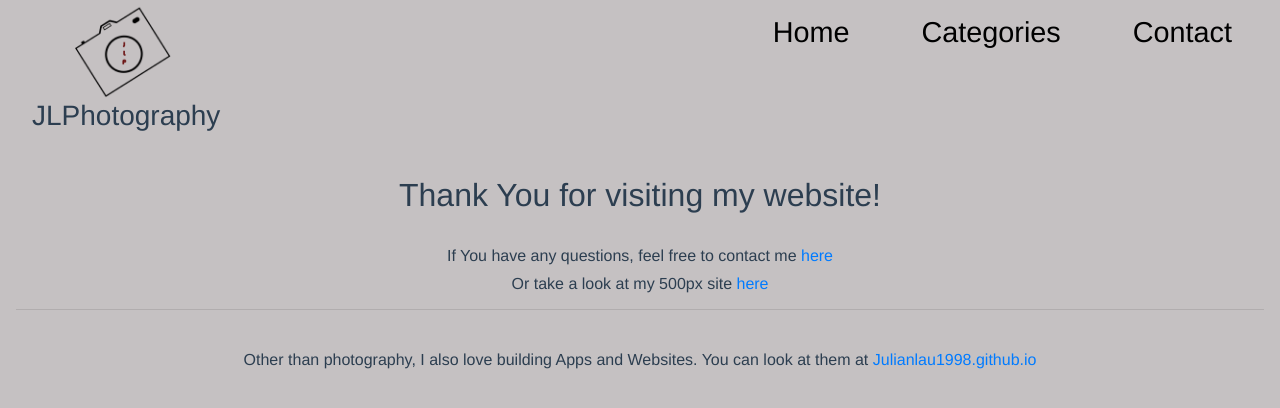
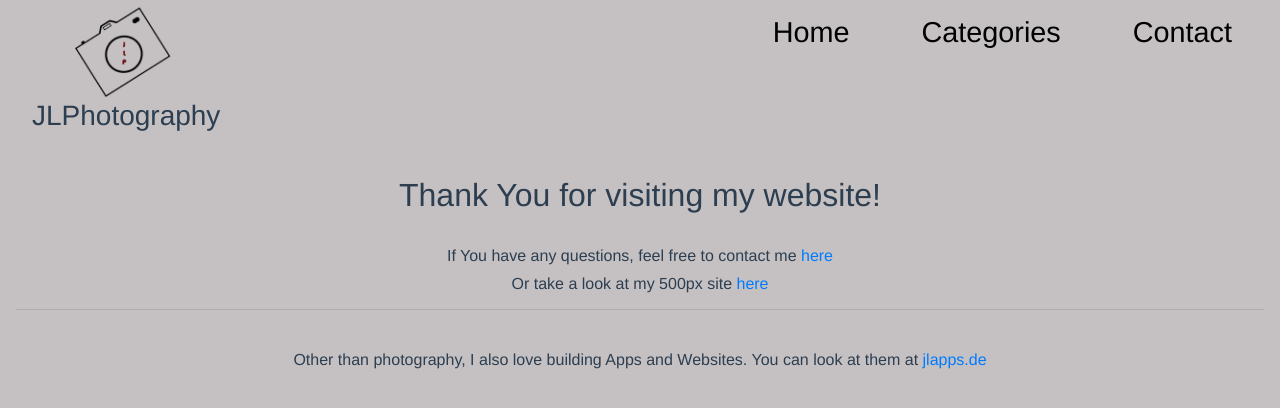
Before and after one commit to Julianlau1998/jlPhotography, a Vue app: page /contact in a window 1280 px wide. Shown: the top 408 px of the page. Built offline with nearby package versions, Linux system fonts and the light colour scheme.

Commit message:
changes jlapps website link

```diff
--- a/src/components/contactPage.vue
+++ b/src/components/contactPage.vue
@@ -15,8 +15,8 @@
              <br>
              <h6>Other than photography, I also love building Apps and Websites.
                  You can look at them at
-                 <a href="https://julianlau1998.github.io">
-                     Julianlau1998.github.io
+                 <a href="https://jlapps.de/">
+                     jlapps.de
                  </a>
             </h6>
         </div>
```
